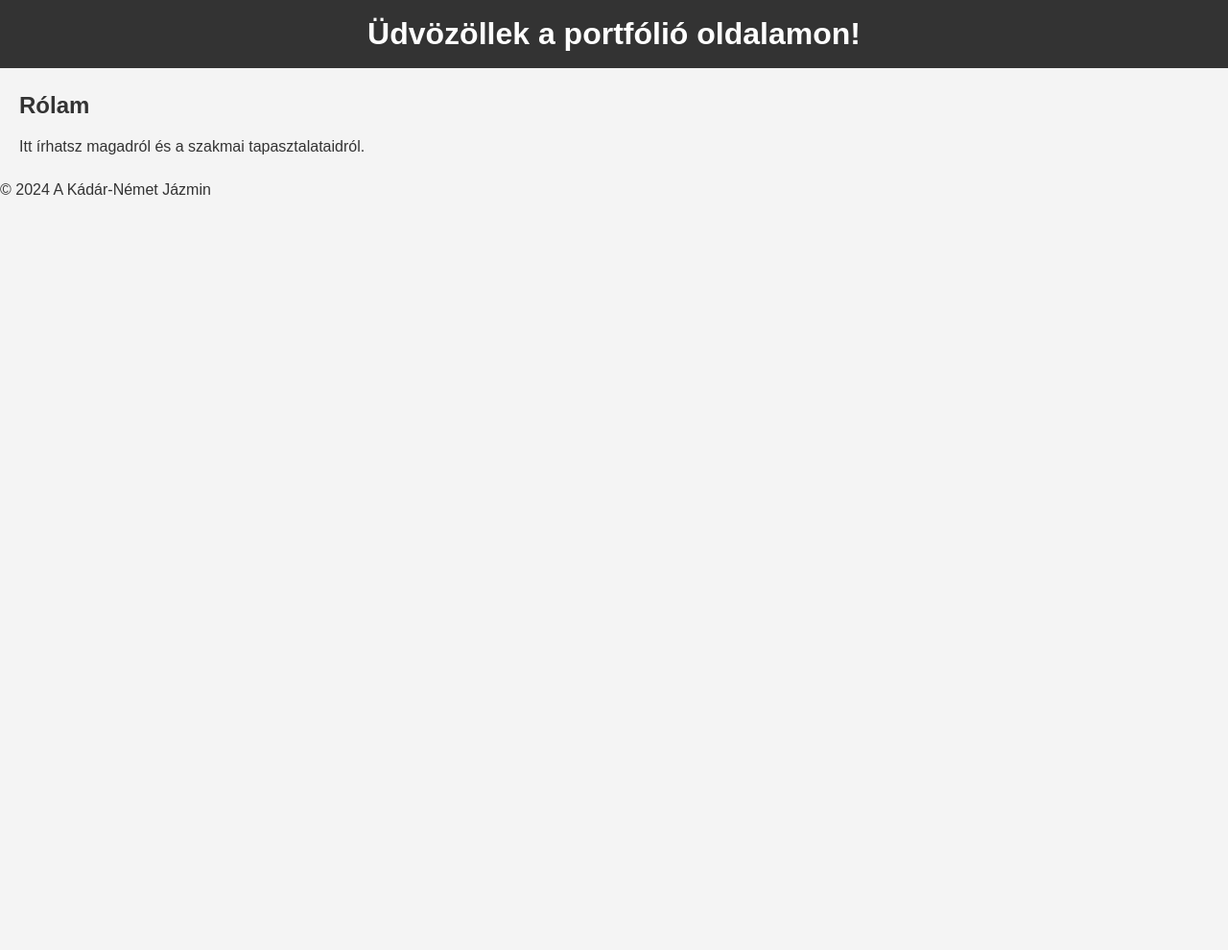
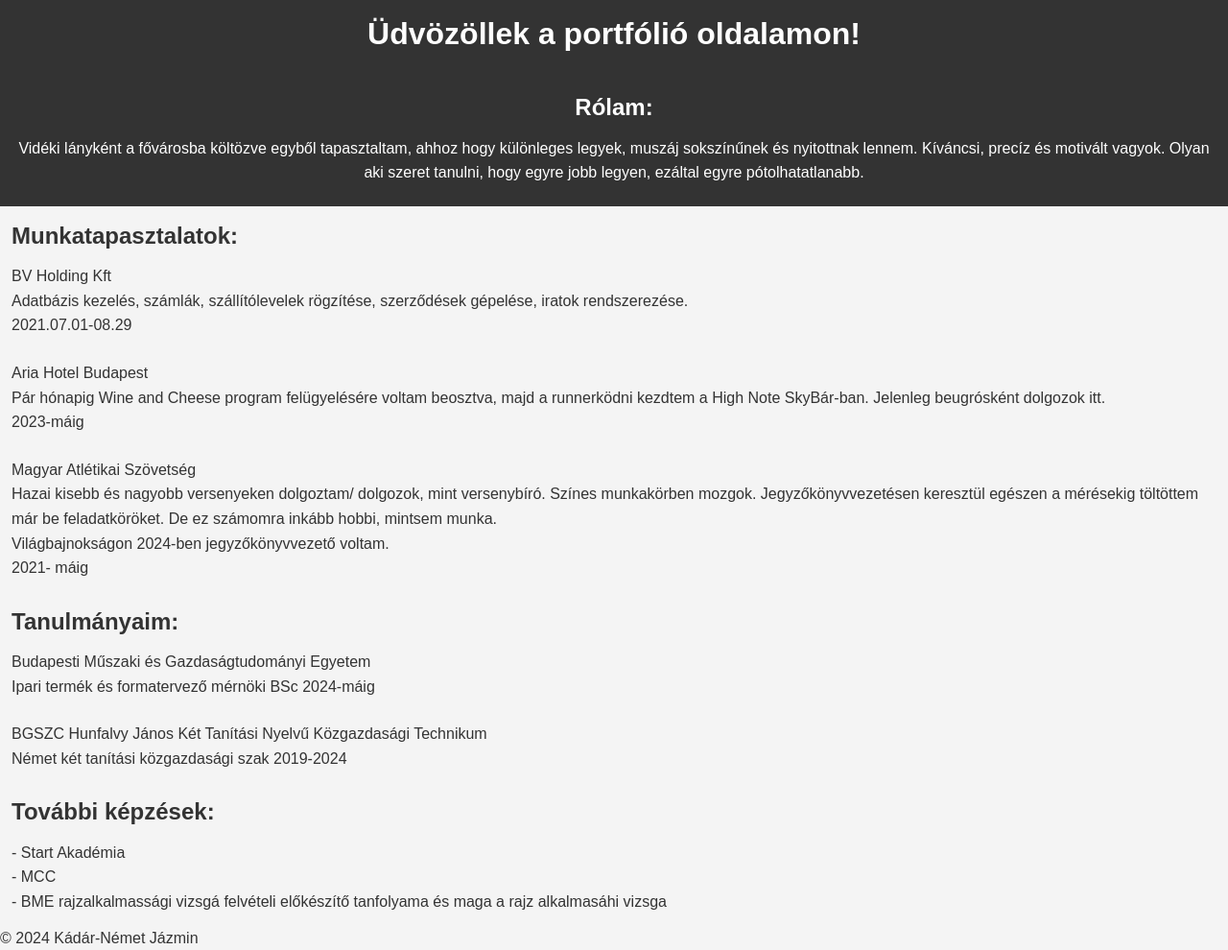
Before and after one commit to NeptunJazmin/Kadar-Nemet-Jazmin, a plain HTML site: page index.html in a window 1280 px wide. Shown: the whole page at 96% size. Before the commit the page ends 800 px from the top, so only its background shows below. Drawn offline with Linux system fonts and the light colour scheme; no server answers.

Commit message:
2. lépés

```diff
--- a/index.html
+++ b/index.html
@@ -10,13 +10,49 @@
     <header>
         <h1>Üdvözöllek a portfólió oldalamon!</h1>
     </header>
+    <header>
+        <section>
+            <h2>Rólam:</h2>
+            <p>Vidéki lányként a fővárosba költözve egyből tapasztaltam, ahhoz hogy különleges legyek, muszáj sokszínűnek és nyitottnak lennem. Kíváncsi, precíz és motivált vagyok. Olyan aki szeret tanulni, hogy egyre jobb legyen, ezáltal egyre pótolhatatlanabb. </p>
+    </section>
+    </header>
+</body>
+<head>
+<section>
+    <h2>Munkatapasztalatok:</h2>
+    <p> BV Holding Kft</p>
+    <p>Adatbázis kezelés, számlák, szállítólevelek rögzítése, szerződések gépelése, iratok rendszerezése.</p>
+    <p>2021.07.01-08.29</p>
+</section>
+<section>
+    <p>Aria Hotel Budapest</p>
+    <p>Pár hónapig Wine and Cheese program felügyelésére voltam beosztva, majd a runnerködni kezdtem a High Note SkyBár-ban. Jelenleg beugrósként  dolgozok itt.</p>
+    <p>2023-máig</p>
+    </section>
+<section><p>Magyar Atlétikai Szövetség</p>
+    <p>Hazai kisebb és nagyobb versenyeken dolgoztam/ dolgozok, mint versenybíró. Színes munkakörben mozgok. Jegyzőkönyvvezetésen keresztül egészen a mérésekig töltöttem már be feladatköröket. De ez számomra inkább hobbi, mintsem munka.</p>
+    <p>Világbajnokságon 2024-ben jegyzőkönyvvezető voltam.</p>
+    <p>2021- máig</p>
+    </section>
+
     <section>
-        <h2>Rólam</h2>
-        <p>Itt írhatsz magadról és a szakmai tapasztalataidról.</p>
+        <h2>Tanulmányaim:</h2>
+        <p> Budapesti Műszaki és Gazdaságtudományi Egyetem</p>
+        <p> Ipari termék és formatervező mérnöki BSc
+            2024-máig</p>
+        </section>
+        <section>
+        <p>BGSZC Hunfalvy János Két Tanítási Nyelvű Közgazdasági Technikum</p>
+        <p> Német két tanítási közgazdasági szak
+            2019-2024</p>
+        </section>
+        <section>
+    <h2>További képzések:</h2>
+    <p> - Start Akadémia</p>
+    <p> - MCC</p>
+    <p> - BME rajzalkalmassági vizsgá felvételi előkészítő tanfolyama és maga a rajz alkalmasáhi vizsga</p>
     </section>
     <footer>
-        <p>© 2024 A Kádár-Német Jázmin</p>
+        <p>© 2024 Kádár-Német Jázmin</p>
     </footer>
     <script src="script.js"></script>
-</body>
-</html>
--- a/style.css
+++ b/style.css
@@ -34,7 +34,7 @@ nav ul li a {
 }
 
 section {
-    padding: 20px;
+    padding: 12px;
 }
 
 h2 {
```
